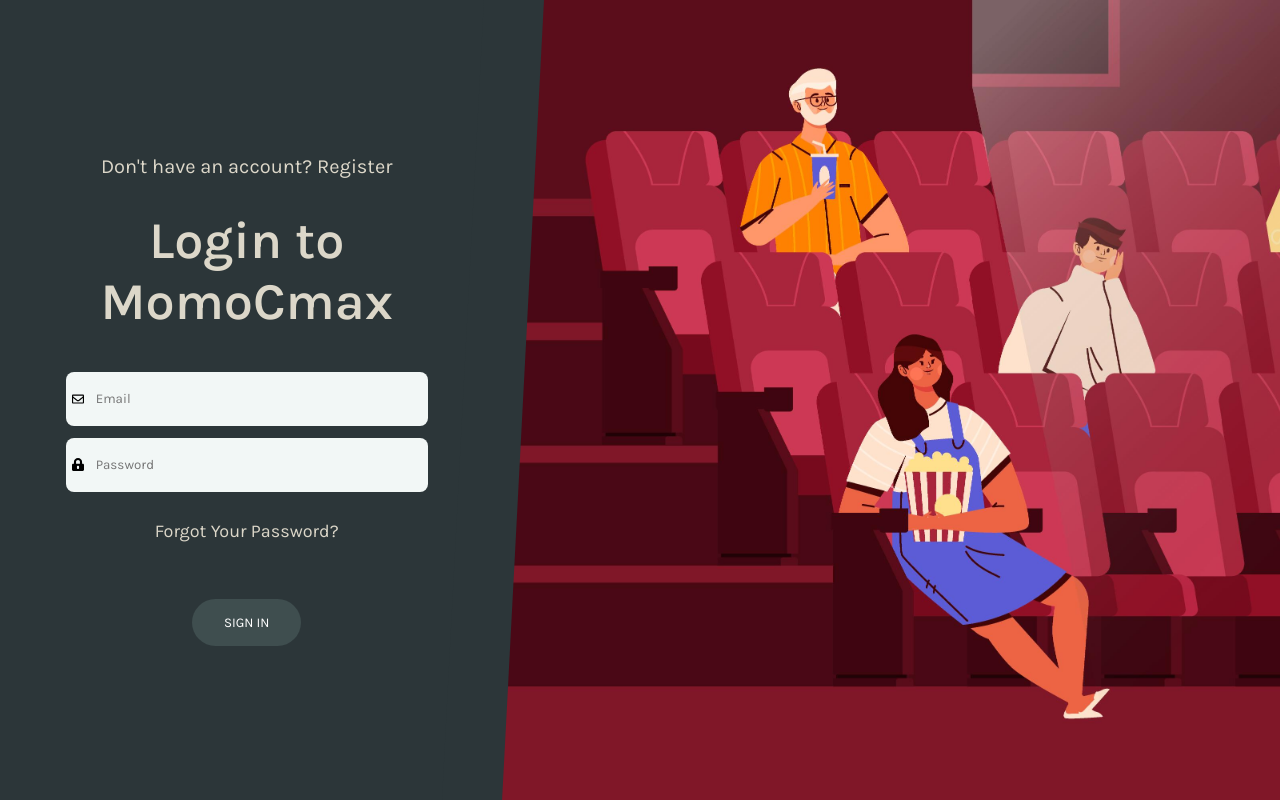
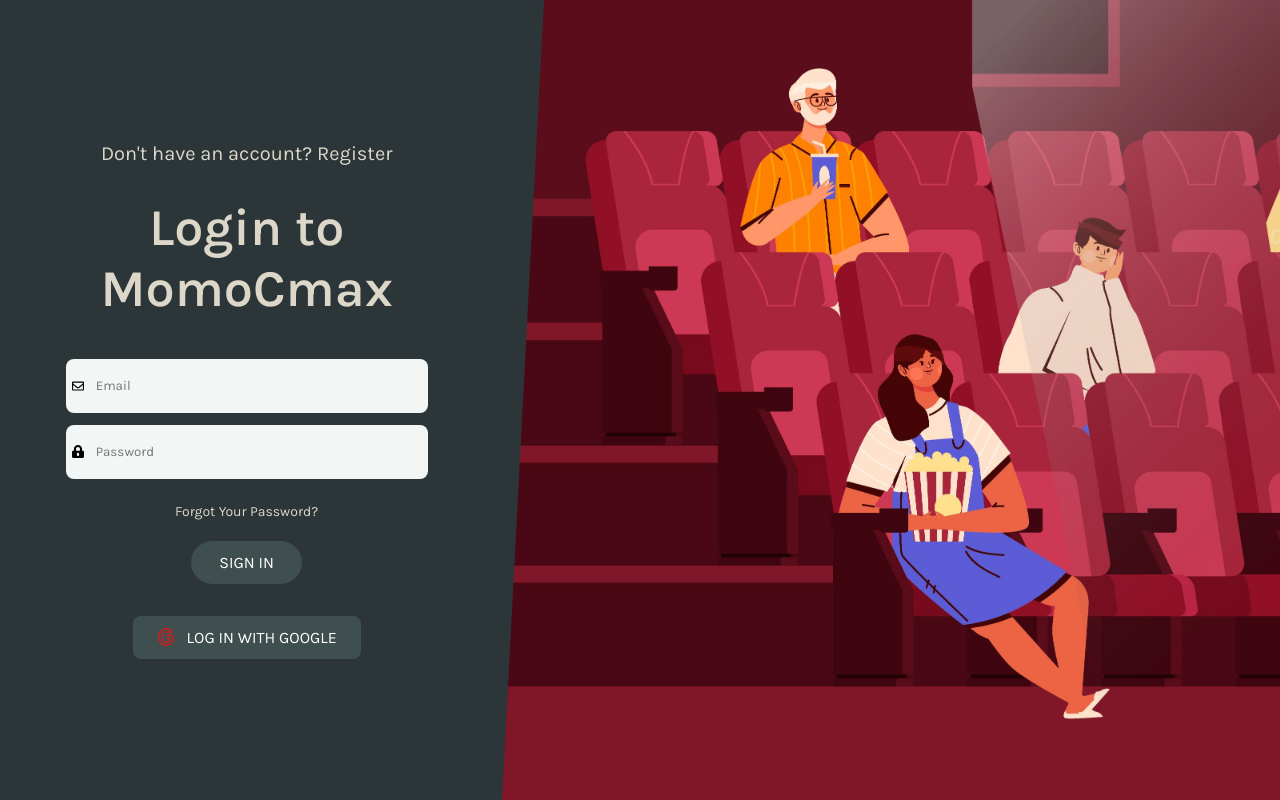
Before and after one commit to momo2611/movie-nuxt-app, a Nuxt app: page /users/Login in a window 1280 px wide. Built offline with nearby package versions, Linux system fonts and the light colour scheme.

Commit message:
fix some css hero, add func login with google

```diff
--- a/components/Hero.vue
+++ b/components/Hero.vue
@@ -124,6 +124,12 @@
     .button {
       font-size: 20px;
       align-self: flex-start;
+      background-color: transparent;
+      border: 1px solid #c92502;
+      &:hover {
+        background-color: rgba(137, 27, 2, 0.8);
+        border-color: transparent;
+      }
     }
   }
 }
--- a/pages/users/Login.vue
+++ b/pages/users/Login.vue
@@ -35,6 +35,10 @@
         >Forgot Your Password?</NuxtLink
       >
       <button @click.prevent="signIn">Sign In</button>
+      <button @click.prevent="GoogleIn" class="btn-log">
+        <img src="../../assets/imgs/google.PNG" alt="" class="icon" />
+        <span>Log in with Google</span>
+      </button>
       <div class="angle"></div>
     </form>
     <div class="background"></div>
@@ -69,23 +73,53 @@
           that.errorMsg = err.message
         })
     },
+    GoogleIn() {
+      const that = this
+      this.provider = new this.$fireModule.auth.GoogleAuthProvider()
+      this.$fire.auth
+        .signInWithPopup(this.provider)
+
+        .then((user) => {
+          that.$router.push({ name: 'index' })
+          that.error = false
+          that.errorMsg = ''
+        })
+        .catch(function (err) {
+          that.error = true
+          that.errorMsg = err.message
+        })
+    },
   },
 }
 </script>
 
 <style lang="scss" scoped>
+.btn-log {
+  border-radius: 8px;
+  margin-top: 32px;
+  padding: 12px 24px;
+  display: flex;
+  flex-direction: row;
+  justify-content: center;
+  align-items: center;
+  font-size: 16px;
+  .icon {
+    width: 18px;
+    margin-right: 12px;
+  }
+}
 .login {
   background-color: #2c3639;
 }
 button {
   transition: 500ms ease all;
   cursor: pointer;
-  margin-top: 24px;
-  padding: 16px 32px;
+  padding: 12px 28px;
   background-color: #3f4e4f;
   color: #fff;
   border-radius: 24px;
   border: none;
+  font-size: 16px;
   text-transform: uppercase;
   &:focus {
     outline: none;
@@ -173,8 +207,8 @@
       text-decoration: none;
       color: #dcd7c9;
       cursor: pointer;
-      font-size: 18px;
-      margin: 16px 0 32px;
+      font-size: 14px;
+      margin: 12px 0 20px;
       border-bottom: 1px solid transparent;
       transition: 0.5s ease all;
       &:hover {
```
